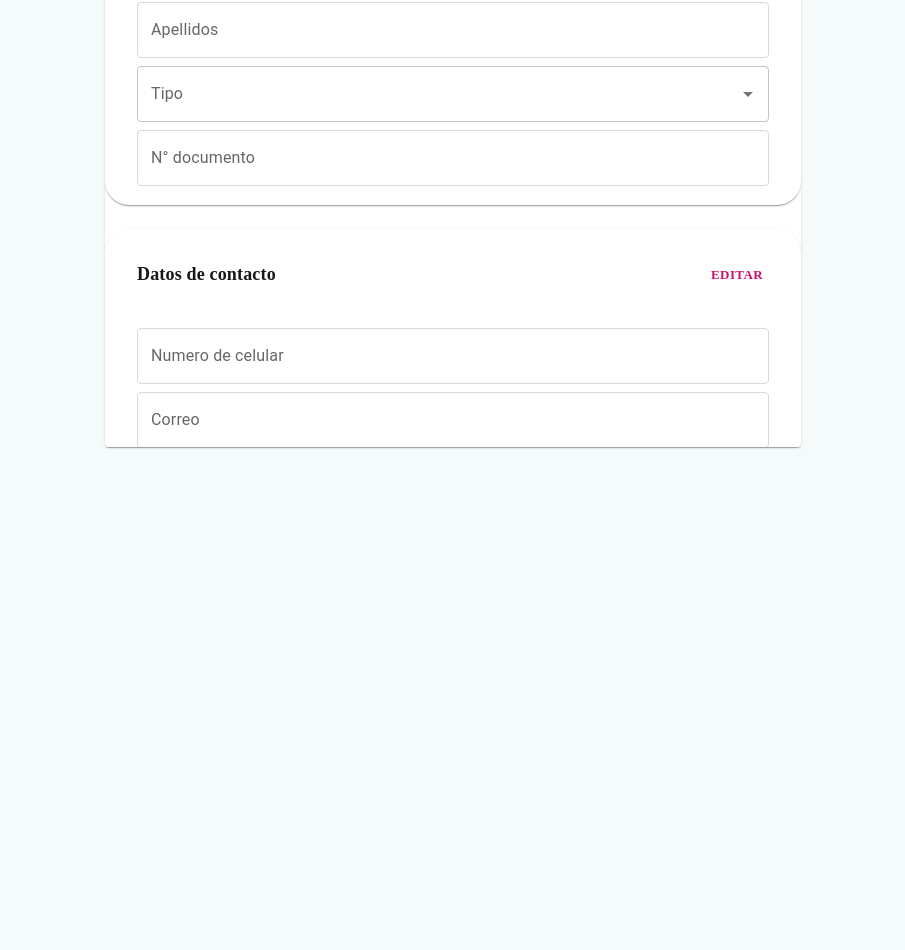
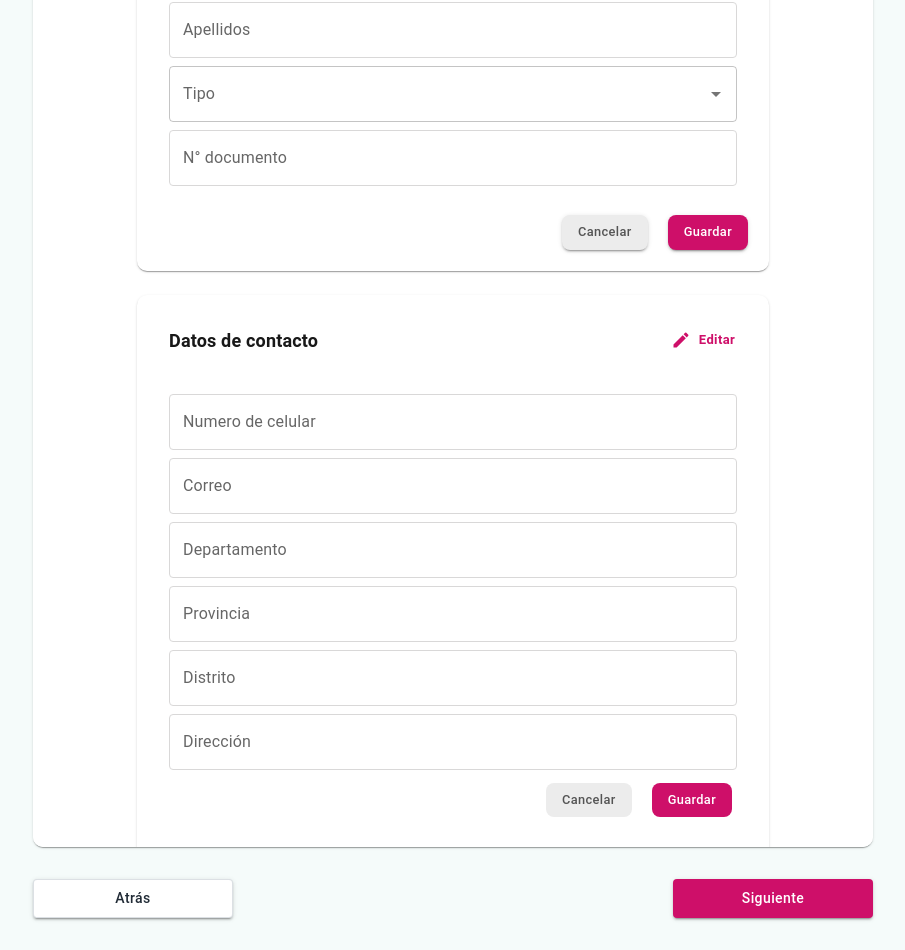
Before and after one commit to JackelineGS/Reto-Konecta, a React (Vite) app: page /formulario in a window 1280 px wide. Shown: the part 418-1368 px from the top of the page, without its empty margins (219-1124 px from the left). Before the commit the page ends 897 px from the top, so only its background shows below. Built offline with nearby package versions, Linux system fonts and the light colour scheme.

Commit message:
agrega diseño completo de formulario

```diff
--- a/index.html
+++ b/index.html
@@ -4,6 +4,12 @@
     <meta charset="UTF-8" />
     <link rel="icon" type="image/svg+xml" href="/vite.svg" />
     <meta name="viewport" content="width=device-width, initial-scale=1.0" />
+    <link rel="preconnect" href="https://fonts.googleapis.com" />
+    <link rel="preconnect" href="https://fonts.gstatic.com" crossorigin />
+    <link
+      href="https://fonts.googleapis.com/css2?family=Barlow:wght@300&display=swap"
+      rel="stylesheet"
+    />
     <title>Reto-konecta</title>
   </head>
   <body>
--- a/src/App.jsx
+++ b/src/App.jsx
@@ -1,6 +1,6 @@
 import { BrowserRouter, Route, Routes } from "react-router-dom";
 import { UploadCv } from "./pages/uploadCv";
-import Formulario from "./components/formulario";
+import { FormularioCv } from "./pages/formularioCv";
 import { Navbar } from "./components/navbar";
 import { BackButton } from "./components/backButton";
 import { Portada } from "./pages/portada";
@@ -8,8 +8,6 @@ import OffersId from "./funciones/offersId";
 import ModalBienvenida from "./components/modalBienvenida";
 import ModalValidarDatos from "./components/modalValidarDatos";
 import ModalEstadoValidacion from "./components/modalEstadovalidacion";
-
-
 
 /*import ModalCrearExp from "./components/modalCrearExp";
 import ModalCursos from './components/modalCursos';
@@ -31,11 +29,17 @@ function App() {
         <Routes>
           <Route path='/' element={<Portada />}></Route>
           <Route path='/ofertas/:id' element={<OffersId />}></Route>
-          <Route path="/modal/bienvenida" element={<ModalBienvenida/>}></Route>
-          <Route path="/modal/bienvenida/validacion" element={<ModalValidarDatos/>}></Route>
-          <Route path="/modal/validado" element={<ModalEstadoValidacion/>}></Route>
+          <Route path='/modal/bienvenida' element={<ModalBienvenida />}></Route>
+          <Route
+            path='/modal/bienvenida/validacion'
+            element={<ModalValidarDatos />}
+          ></Route>
+          <Route
+            path='/modal/validado'
+            element={<ModalEstadoValidacion />}
+          ></Route>
           <Route path='/cargarCv' element={<UploadCv />}></Route>
-          <Route path='/formulario' element={<Formulario />}></Route>
+          <Route path='/formulario' element={<FormularioCv />}></Route>
         </Routes>
       </BrowserRouter>
     </>
--- a/src/components/formulario.jsx
+++ b/src/components/formulario.jsx
@@ -13,17 +13,36 @@ import AccordionSummary from "@mui/material/AccordionSummary";
 import Card from "@mui/material/Card";
 import CardContent from "@mui/material/CardContent";
 import { styled } from "@mui/material/styles";
-import { CustomizedSteppers } from "../components/stepper";
 import ModalCrearExp from "../components/modalCrearExp";
 import ModalInstitucion from "./modalInstitucion";
 import ModalCursos from "../components/modalCursos";
 import ModalHabilidades from "./modalHabilidades";
 import ModalIdiomas from "./modalIdiomas";
+import AddIcon from "@mui/icons-material/Add";
+import EditIcon from "@mui/icons-material/Edit";
+
+const CustomPaper = styled(Paper)(({ theme }) => ({
+  width: "840px",
+  overflowY: "scroll",
+  height: "130vh",
+  display: "flex",
+  justifyContent: "center",
+  borderRadius: "10px",
+
+  "&::-webkit-scrollbar": {
+    width: "10px",
+    backgroundColor: "#white",
+    borderRadius: "10px",
+  },
+  "&::-webkit-scrollbar-thumb": {
+    backgroundColor: "#B2B4B2",
+    borderRadius: "10px",
+  },
+}));
 
 const CssTextField = styled(TextField)({
   display: "block",
   margin: ".5rem 0",
-  fontFamily: "Barlow",
   fontWeight: 300,
   fontSize: "16px",
 
@@ -48,26 +67,23 @@ const CssTextField = styled(TextField)({
 
 const styleAñadir = {
   color: "#CE0F69",
-  fontFamily: "Barlow",
   fontWeight: 600,
   fontSize: "13px",
-  alignItems: "center",
+  textAling: "center",
   margin: "1rem",
   padding: 0,
+  textTransform: "none",
 };
 
 const typoLetra = {
   color: "#6F7271",
-  fontFamily: "Barlow",
   fontWeight: 700,
   fontSize: "12px",
-  alignItems: "center",
-  margin: "1rem",
+  textAling: "center",
 };
 
 const typoEncabezado = {
   color: "#181818",
-  fontFamily: "Barlow",
   fontWeight: 700,
   fontSize: "18px",
   alignItems: "center",
@@ -83,6 +99,42 @@ const arcodionStyle = {
   margin: "1rem",
   alignItems: "center",
 };
+
+const CssButton = styled(Button)({
+  backgroundColor: "#CE0F69",
+  color: "white",
+  borderRadius: "8px",
+  padding: "6px 16px",
+  cursor: "pointer",
+  margin: "5px",
+  textTransform: "none",
+  fontSize: "0.8rem",
+  "&:hover": {
+    backgroundColor: "#B2BAC2",
+  },
+  "&:disabled": {
+    backgroundColor: "#D9D8D8",
+    cursor: "default",
+  },
+});
+
+const CssButton2 = styled(Button)({
+  backgroundColor: "#ECECEC",
+  color: "#545454",
+  borderRadius: "8px",
+  padding: "6px 16px",
+  cursor: "pointer",
+  margin: "5px",
+  textTransform: "none",
+  fontSize: "0.8rem",
+  "&:hover": {
+    backgroundColor: "#B2BAC2",
+  },
+  "&:disabled": {
+    backgroundColor: "#ECECEC",
+    cursor: "default",
+  },
+});
 
 export default function Formulario() {
   //Modales
@@ -160,7 +212,6 @@ export default function Formulario() {
 
   return (
     <>
-      <CustomizedSteppers />
       <Grid
         container
         direction='column'
@@ -171,21 +222,23 @@ export default function Formulario() {
         }}
       >
         <Grid position='static' item xs={3}>
-          <Paper
+          <CustomPaper
             style={{
+              width: "840px",
               overflowY: "scroll",
-              height: "80vh",
+              height: "130vh",
+              display: "flex",
+              justifyContent: "center",
             }}
           >
             <List>
               <Card
                 sx={{ mt: 3 }}
                 style={{
+                  width: "600px",
                   backgroundColor: "#FFF",
                   padding: "1rem",
-                  borderRadius: "24px",
-                  width: "664px",
-                  height: "334px",
+                  borderRadius: "10px",
                 }}
               >
                 <div
@@ -195,7 +248,9 @@ export default function Formulario() {
                   }}
                 >
                   <Typography sx={typoEncabezado}>Datos personales</Typography>
-                  <Button sx={styleAñadir}>Editar</Button>
+                  <Button sx={styleAñadir} startIcon={<EditIcon />}>
+                    Editar
+                  </Button>
                 </div>
                 <CardContent>
                   <form>
@@ -229,15 +284,28 @@ export default function Formulario() {
                     />
                   </form>
                 </CardContent>
+                <div
+                  style={{
+                    display: "flex",
+                    justifyContent: "end",
+                    gap: "10px",
+                  }}
+                >
+                  <CssButton2 variant='contained' type='button'>
+                    Cancelar
+                  </CssButton2>
+                  <CssButton variant='contained' type='button'>
+                    Guardar
+                  </CssButton>
+                </div>
               </Card>
               <Card
                 sx={{ mt: 3 }}
                 style={{
+                  width: "600px",
                   backgroundColor: "#FFF",
                   padding: "1rem",
-                  borderRadius: "24px",
-                  width: "664px",
-                  height: "480px",
+                  borderRadius: "10px",
                 }}
               >
                 <div
@@ -247,7 +315,9 @@ export default function Formulario() {
                   }}
                 >
                   <Typography sx={typoEncabezado}>Datos de contacto</Typography>
-                  <Button sx={styleAñadir}>Editar</Button>
+                  <Button sx={styleAñadir} startIcon={<EditIcon />}>
+                    Editar
+                  </Button>
                 </div>
                 <CardContent>
                   <form>
@@ -307,20 +377,19 @@ export default function Formulario() {
                         gap: "10px",
                       }}
                     >
-                      <button /*onClick={handleGuardarClick}*/>Guardar</button>
-                      <button>Cancelar</button>
+                      <CssButton2>Cancelar</CssButton2>
+                      <CssButton>Guardar</CssButton>
                     </div>
                   </form>
                 </CardContent>
               </Card>
               <Card
-                sx={{ mt: 3 }}
+                sx={{ mt: 3, mb: 3 }}
                 style={{
+                  width: "600px",
                   backgroundColor: "#FFF",
                   padding: "1rem",
-                  borderRadius: "24px",
-                  width: "664px",
-                  height: "334px",
+                  borderRadius: "10px",
                 }}
               >
                 <Typography sx={typoEncabezado}>Experiencia Laboral</Typography>
@@ -336,13 +405,27 @@ export default function Formulario() {
                             value='Con experiencia'
                           />
                         }
-                        label='Con experiencia'
+                        label={
+                          <div>
+                            <Typography
+                              fontSize='15px'
+                              fontWeight='bold'
+                              color='#181818'
+                            >
+                              Con experiencia
+                            </Typography>
+                            <Typography fontSize='14px' color='#545454'>
+                              Experiencia en otro rubro, call, etc.
+                            </Typography>
+                          </div>
+                        }
                       />
                     </AccordionSummary>
                   </Accordion>
                 </CardContent>
                 <CardContent>
                   <Accordion>
+                    <AccordionSummary>
                       <FormControlLabel
                         value='Sin experiencia'
                         control={
@@ -352,19 +435,33 @@ export default function Formulario() {
                             value='Sin experiencia'
                           />
                         }
-                      label='Sin experiencia'
+                        label={
+                          <div>
+                            <Typography
+                              fontSize='15px'
+                              fontWeight='bold'
+                              color='#181818'
+                            >
+                              Sin experiencia
+                            </Typography>
+                            <Typography fontSize='14px' color='#545454'>
+                              Egresados, estudiantes, etc.
+                            </Typography>
+                          </div>
+                        }
                       />
+                    </AccordionSummary>
                   </Accordion>
                 </CardContent>
               </Card>
+
               <Card
                 sx={{ mt: 3, mb: 3 }}
                 style={{
+                  width: "600px",
                   backgroundColor: "#FFF",
                   padding: "1rem",
-                  borderRadius: "24px",
-                  width: "664px",
-                  height: "356px",
+                  borderRadius: "10px",
                 }}
               >
                 <Typography sx={typoEncabezado}>Estudios</Typography>
@@ -382,13 +479,23 @@ export default function Formulario() {
                           justifyContent: "space-between",
                         }}
                       >
-                        <Typography sx={typoLetra}> INSTITUCIÓN</Typography>
+                        <div
+                          style={{
+                            width: "100%",
+                            marginTop: "15px",
+                          }}
+                        >
+                          <Typography sx={typoLetra}>INSTITUCIÓN</Typography>
+                        </div>
+
                         <Button
                           sx={styleAñadir}
                           onClick={() => openModal("isModalInstitucion")}
+                          startIcon={<AddIcon />}
                         >
                           Añadir
                         </Button>
+
                         <ModalInstitucion
                           open={isModalInstitucion}
                           onClose={() => closeModal("isModalInstitucion")}
@@ -402,12 +509,20 @@ export default function Formulario() {
                           justifyContent: "space-between",
                         }}
                       >
+                        <div
+                          style={{
+                            width: "100%",
+                            marginTop: "15px",
+                          }}
+                        >
                           <Typography sx={typoLetra}>
                             CURSOS / ESPECIALIZACIONES
                           </Typography>
+                        </div>
                         <Button
                           sx={styleAñadir}
                           onClick={() => openModal("isModalCursos")}
+                          startIcon={<AddIcon />}
                         >
                           Añadir
                         </Button>
@@ -425,16 +540,25 @@ export default function Formulario() {
                           justifyContent: "space-between",
                         }}
                       >
-                        <Typography sx={typoLetra}>HABILIDADES</Typography>
+                        <div
+                          style={{
+                            width: "100%",
+                            marginTop: "15px",
+                          }}
+                        >
+                          <Typography sx={typoLetra}>HABILIDADES</Typography>{" "}
+                        </div>
                         <Button
                           sx={styleAñadir}
                           onClick={() => openModal("isModalHabilidades")}
+                          startIcon={<AddIcon />}
                         >
                           Añadir
                         </Button>
                         <ModalHabilidades
                           open={isModalHabilidades}
                           onClose={() => closeModal("isModalHabilidades")}
+                          startIcon={<AddIcon />}
                         />
                       </div>
                     </Accordion>
@@ -445,10 +569,18 @@ export default function Formulario() {
                           justifyContent: "space-between",
                         }}
                       >
+                        <div
+                          style={{
+                            width: "100%",
+                            marginTop: "15px",
+                          }}
+                        >
                           <Typography sx={typoLetra}>IDIOMAS</Typography>
+                        </div>
                         <Button
                           sx={styleAñadir}
                           onClick={() => openModal("isModalIdiomas")}
+                          startIcon={<AddIcon />}
                         >
                           Añadir
                         </Button>
@@ -462,7 +594,7 @@ export default function Formulario() {
                 </CardContent>
               </Card>
             </List>
-          </Paper>
+          </CustomPaper>
         </Grid>
       </Grid>
     </>
--- a/src/index.css
+++ b/src/index.css
@@ -1,4 +1,5 @@
 body{
     margin: 0;
     background-color: rgba(1, 153, 145, 0.041);
+    font-family: 'Barlow', sans-serif;
     }
--- /dev/null
+++ b/src/pages/formularioCv.jsx
@@ -0,0 +1,27 @@
+import Formulario from "../components/formulario";
+import { CustomizedSteppers } from "../components/stepper";
+import { WhiteButton } from "../components/whiteButton";
+import { PinkButton } from "../components/pink-button";
+import Grid from "@mui/material/Grid";
+
+export function FormularioCv() {
+  return (
+    <>
+      <CustomizedSteppers />
+      <Formulario />
+      <Grid
+        container
+        width='100%'
+        direction='row'
+        justifyContent='center'
+        gap='440px'
+        style={{
+          margin: "2rem",
+        }}
+      >
+        <WhiteButton />
+        <PinkButton />
+      </Grid>
+    </>
+  );
+}
```
Also changed, not shown: src/components/modalValidarDatos.jsx (+48 -56 lines), src/components/offerCardBlue.jsx (added, +15 -0 lines), src/components/upload-card.jsx (+15 -16 lines), src/pages/pagesOffers.jsx (added). Lines whose indentation alone changed are shown as unchanged.
